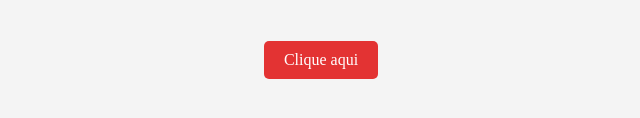
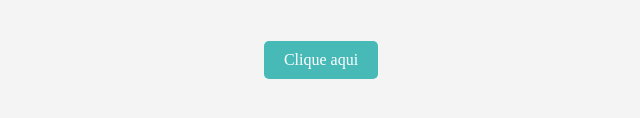
Before and after one commit to Casembrapa/webviewlinktelemedicina, a plain HTML site: page index.html in a window 1280 px wide. Shown: the part 388-506 px from the top of the page, without its empty margins (319-959 px from the left). Drawn offline with Linux system fonts and the light colour scheme.

Commit message:
Alterar cor do botão janeiro 2024

```diff
--- a/index.html
+++ b/index.html
@@ -39,7 +39,7 @@
             font-size: 16px;
             text-align: center;
             text-decoration: none;
-            background-color: #E33333;
+            background-color: #47bab8;
             color: #fff;
             border-radius: 5px;
             cursor: pointer;
```
